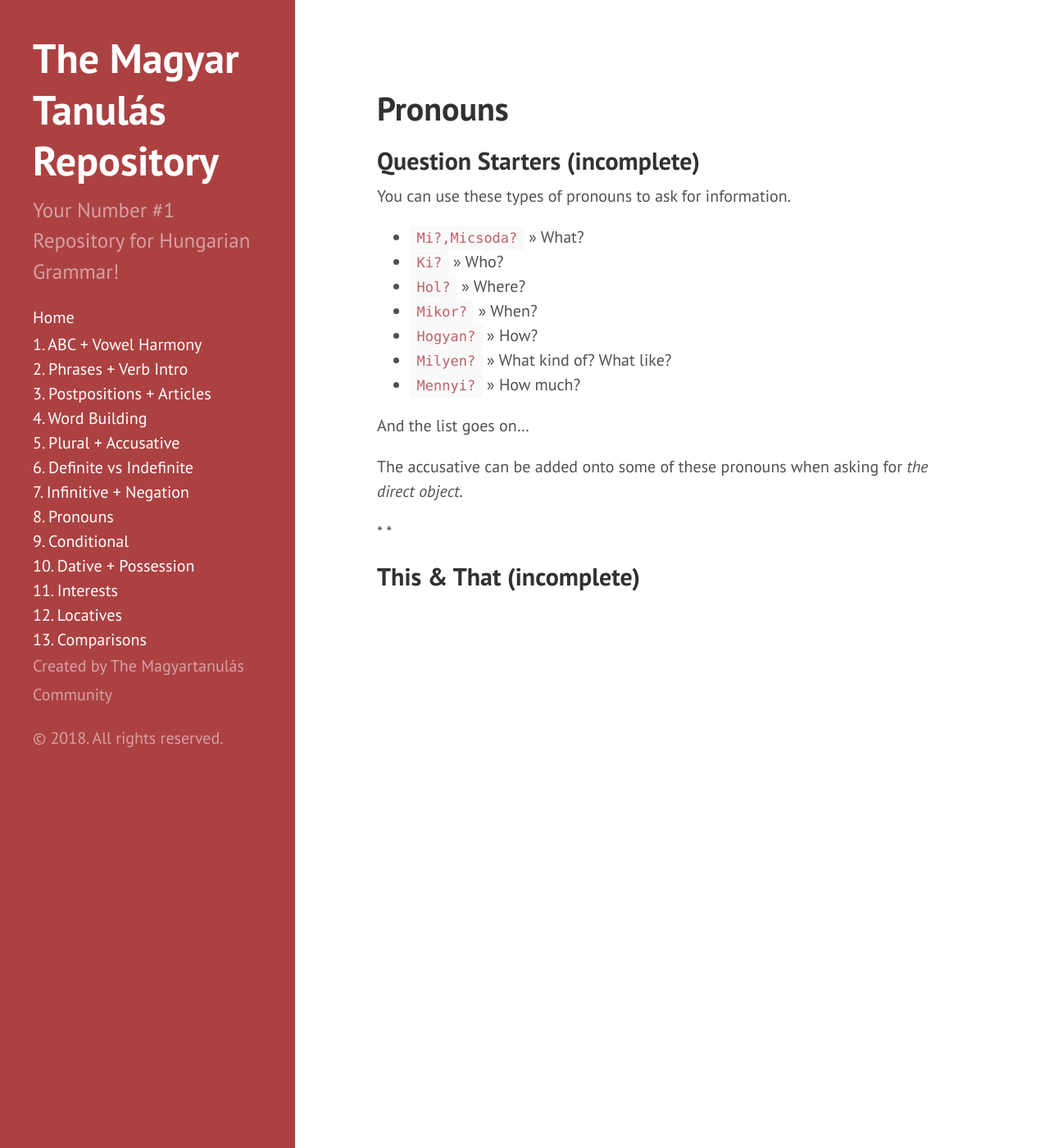
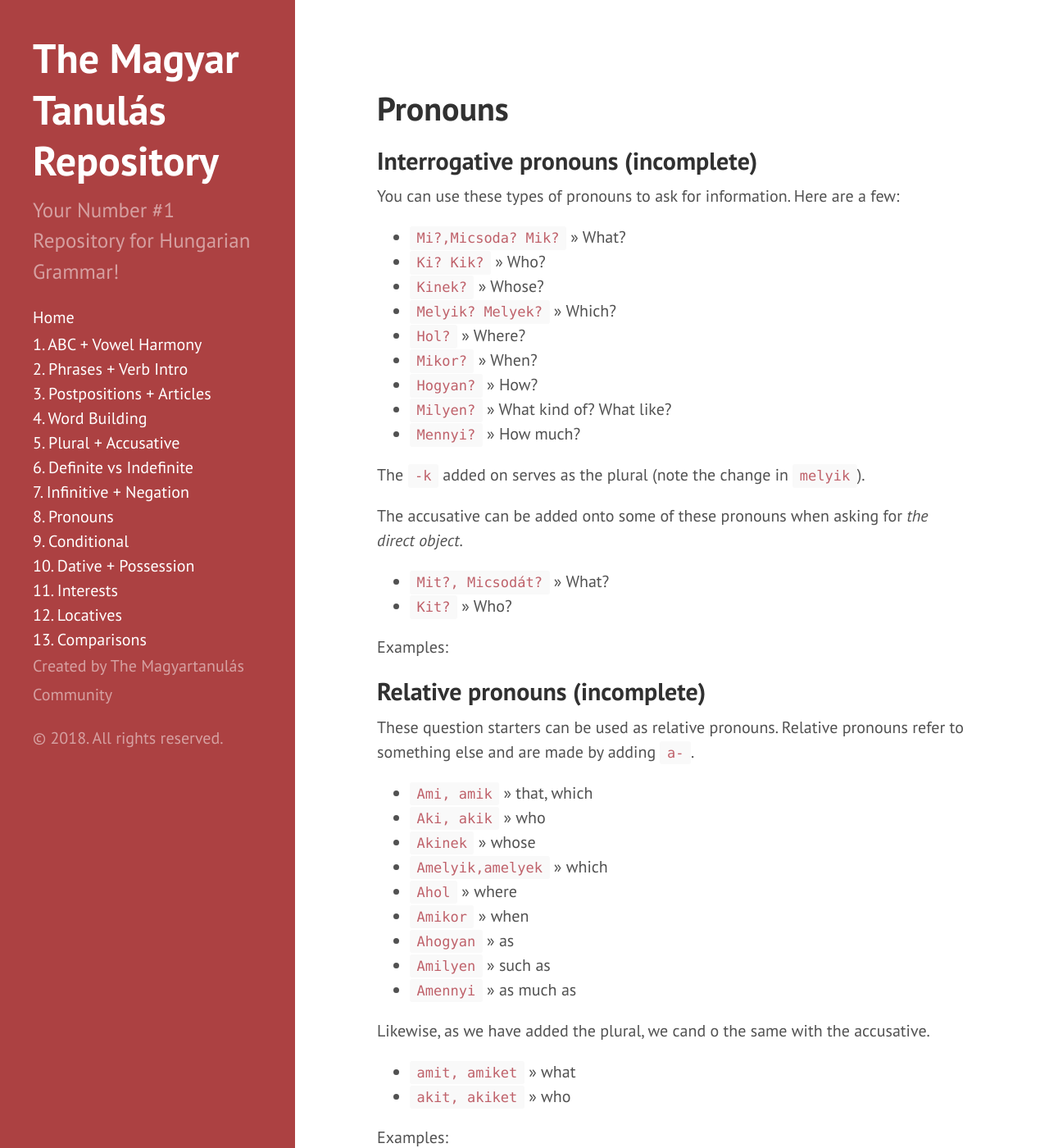
Before and after one commit to Magyartanulas/magyartanulas.github.io, a Jekyll site: the page built from pronouns.md, in a window 1280 px wide and 1400 px high. Shown: the whole window at 82% size. Built offline with Jekyll 4.4.1, drawn with Linux system fonts in a browser that asks for light colours; Markdown is read by kramdown in place of the engine named in the settings.

Commit message:
Update pronouns.md

```diff
--- a/pronouns.md
+++ b/pronouns.md
@@ -3,23 +3,52 @@ layout: page
 title: Pronouns
 ---
 
-## Question Starters (incomplete)
+## Interrogative pronouns (incomplete)
 
-You can use these types of pronouns to ask for information.
+You can use these types of pronouns to ask for information. Here are a few:
 
-* `Mi?,Micsoda?` >> What?
-* `Ki?` >> Who?
+* `Mi?,Micsoda? Mik?` >> What?
+* `Ki? Kik?` >> Who?
+* `Kinek?` >> Whose?
+* `Melyik? Melyek?` >> Which?
 * `Hol?` >> Where?
 * `Mikor?` >> When?
 * `Hogyan?` >> How?
 * `Milyen?` >> What kind of? What like?
 * `Mennyi?` >> How much?
 
-And the list goes on...
+The `-k` added on serves as the plural (note the change in `melyik`).
 
 The accusative can be added onto some of these pronouns when asking for *the direct object*.
 
-*
-*
+* `Mit?, Micsodát?` >> What?
+* `Kit?` >> Who?
+
+Examples:
+
+
+
+## Relative pronouns (incomplete)
+
+These question starters can be used as relative pronouns. Relative pronouns refer to something else and are made by adding `a-`.
+
+* `Ami, amik` >> that, which
+* `Aki, akik` >> who
+* `Akinek` >> whose
+* `Amelyik,amelyek` >> which
+* `Ahol` >> where
+* `Amikor` >> when
+* `Ahogyan` >> as
+* `Amilyen` >> such as
+* `Amennyi` >> as much as
+
+Likewise, as we have added the plural, we cand o the same with the accusative.
+
+* `amit, amiket` >> what
+* `akit, akiket` >> who
+
+Examples:
+
+
 
 ## This & That (incomplete)
```
